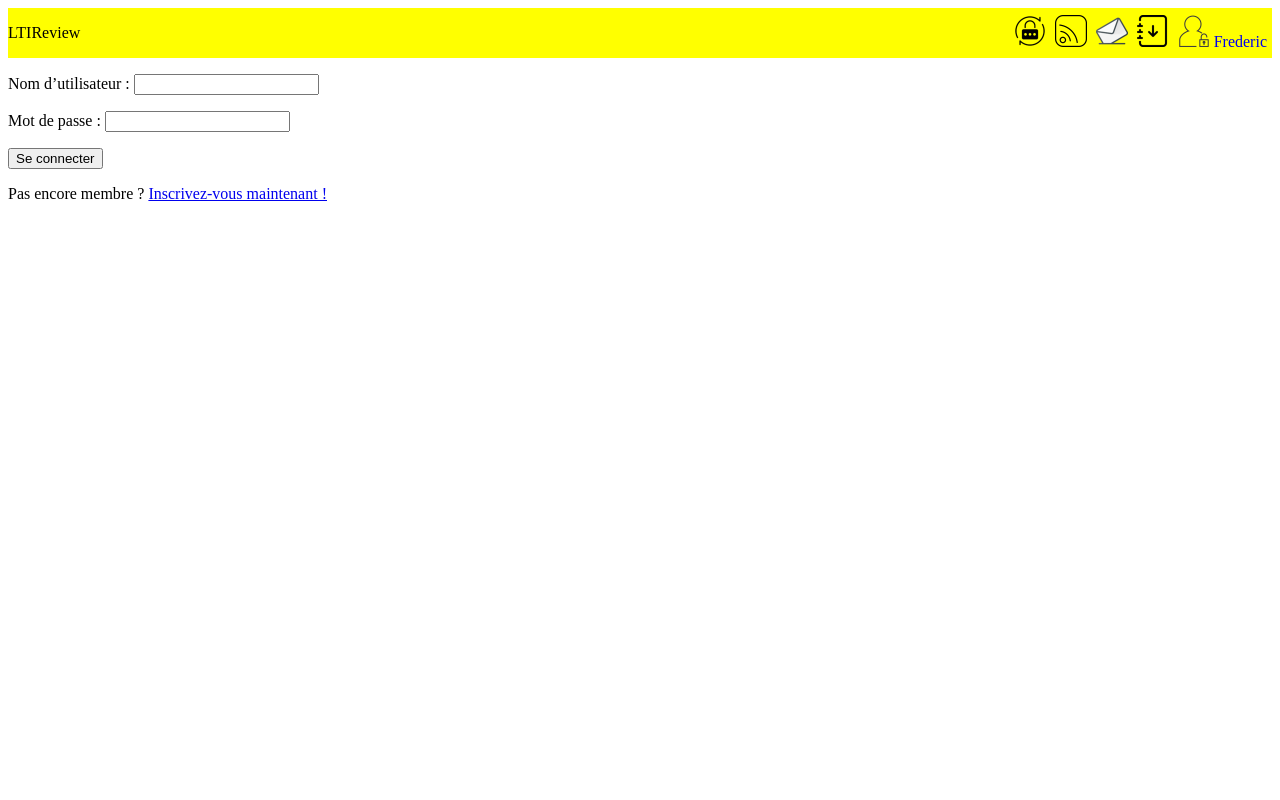
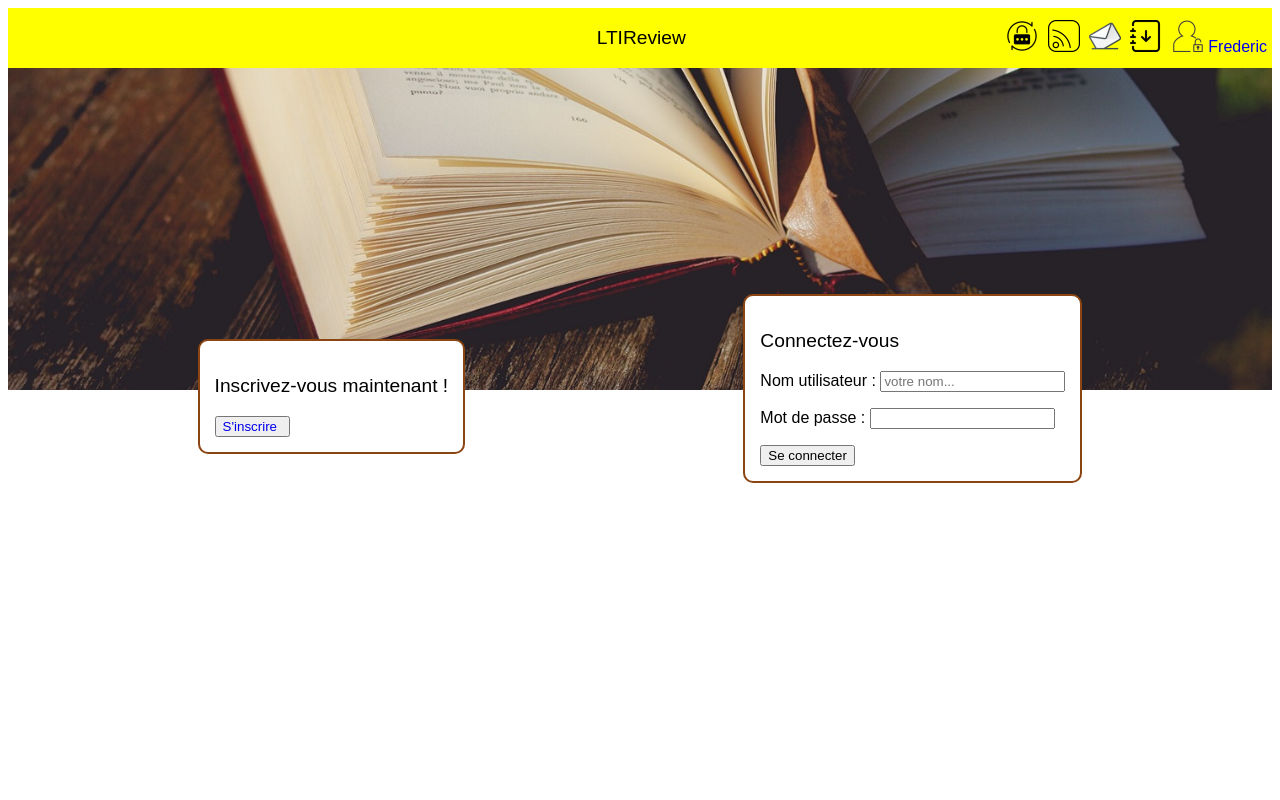
Before and after one commit to FredericTNT/LITReview, a Django app: page / in a window 1280 px wide. Run offline with Django 4.2, Linux system fonts and the light colour scheme; a user stored in the database is signed in.

Commit message:
v1.2 Accueil utilisateurs

```diff
--- a/litreview/authentication/forms.py
+++ b/litreview/authentication/forms.py
@@ -5,8 +5,9 @@
 
 
 class LoginForm(forms.Form):
-    username = forms.CharField(max_length=63, label='Nom d’utilisateur')
-    password = forms.CharField(max_length=63, widget=forms.PasswordInput, label='Mot de passe')
+    username = forms.CharField(max_length=63, label="Nom utilisateur",
+                               widget=forms.TextInput(attrs={'placeholder': 'votre nom...'}))
+    password = forms.CharField(max_length=63, widget=forms.PasswordInput, label="Mot de passe")
 
 
 class SignupForm(UserCreationForm):
--- a/litreview/authentication/templates/authentication/login.html
+++ b/litreview/authentication/templates/authentication/login.html
@@ -1,10 +1,21 @@
 {% extends 'base.html' %}
+{% load static %}
 {% block content %}
-    <p>{{ message }}</p>
-    <form method="post">
-        {% csrf_token %}
-        {{ form.as_p }}
-        <button type="submit" >Se connecter</button>
-    </form>
-    <p>Pas encore membre ? <a href="{% url 'signup' %}">Inscrivez-vous maintenant !</a></p>
+    <div id="accueil">
+        <img src="{% static 'img/bandeau.jpg' %}" alt="livre" width="100%" height="auto">
+        <div id="login">
+            <div id="inscription">
+                <p id="titre-inscription">Inscrivez-vous maintenant !</p>
+                <button>
+                    <a class="bouton-href" href="{% url 'signup' %}">S'inscrire</a>
+                </button>
+            </div>
+            <form id="connexion" method="post">
+                <p id="titre-connexion">Connectez-vous</p>
+                {% csrf_token %}
+                {{ form.as_p }}
+                <button type="submit" >Se connecter</button>
+            </form>
+        </div>
+    </div>
 {% endblock %}
--- a/litreview/authentication/views.py
+++ b/litreview/authentication/views.py
@@ -2,7 +2,7 @@
 
 from django.conf import settings
 from django.shortcuts import render, redirect
-from django.contrib.auth import login, logout, authenticate
+from django.contrib.auth import login, authenticate
 from django.views.generic import View
 from . import forms
 
@@ -26,17 +26,23 @@
             if user is not None:
                 login(request, user)
                 return redirect(settings.LOGIN_REDIRECT_URL)
-        message = 'Identifiants invalides.'
+        message = 'Identifiants invalides'
         return render(request, self.template_name, context={'form': form, 'message': message})
 
 
-def signup_page(request):
-    form = forms.SignupForm()
-    if request.method == 'POST':
-        form = forms.SignupForm(request.POST)
+class SignupPageView(View):
+    template_name = 'authentication/signup.html'
+    form_class = forms.SignupForm
+
+    def get(self, request):
+        form = self.form_class()
+        return render(request, self.template_name, context={'form': form})
+
+    def post(self, request):
+        form = self.form_class(request.POST, request.FILES)
+        message = "Nom d'utilisateur ou mot de passe invalide"
         if form.is_valid():
             user = form.save()
-            # auto-login user
             login(request, user)
             return redirect(settings.LOGIN_REDIRECT_URL)
-    return render(request, 'authentication/signup.html', context={'form': form})
+        return render(request, self.template_name, context={'form': form, 'message': message})
--- a/litreview/critics/templates/critics/home.html
+++ b/litreview/critics/templates/critics/home.html
@@ -1,4 +1,4 @@
 {% extends 'base.html' %}
 {% block content %}
-    <p>Vous êtes connecté !</p>
+    <p>Hello world !</p>
 {% endblock content %}
--- a/litreview/critics/views.py
+++ b/litreview/critics/views.py
@@ -5,4 +5,5 @@
 
 @login_required
 def home(request):
-    return render(request, 'critics/home.html')
+    message = 'Vous êtes connectés !'
+    return render(request, 'critics/home.html', context={'message': message})
--- a/litreview/litreview/urls.py
+++ b/litreview/litreview/urls.py
@@ -27,6 +27,6 @@
     path('', authentication.views.LoginPageView.as_view(), name='login'),
     path('logout/', LogoutView.as_view(next_page='login'), name='logout'),
     path('pswchange/', PasswordChangeView.as_view(success_url='/home'), name='password_change'),
-    path('signup/', authentication.views.signup_page, name='signup'),
+    path('signup/', authentication.views.SignupPageView.as_view(), name='signup'),
     path('home/', critics.views.home, name='home'),
 ]
--- a/litreview/static/styles.css
+++ b/litreview/static/styles.css
@@ -1,5 +1,6 @@
 body {
     background: white;
+    font-family: sans-serif;
 }
 header {
     display: flex;
@@ -7,13 +8,55 @@
     align-items: center;
     background: yellow;
 }
-.errorlist {
-    margin-bottom: -10px;
-    color: red;
+#message {
+    width: 33%;
+    text-align: left;
+    margin-left: 5px;
+    padding: 5px;
+}
+#titre {
+    width: 33%;
+    text-align: center;
+    font-family: fantasy;
+    font-size: 120%;
+}
+nav {
+    width: 34%;
+    text-align: right;
+}
+#accueil{
+    position: relative;
+    width: 100%;
+}
+#login {
+    position: absolute;
+    top: 70%;
+    left: 0%;
+    width: 100%;
+    display: flex;
+    justify-content: space-between;
+    align-items: center;
+}
+#inscription {
+    border: 2px saddleBrown solid;
+    border-radius: 10px;
+    background: white;
+    padding: 15px;
+    margin-left: 15%;
+}
+#connexion {
+    border: 2px saddleBrown solid;
+    border-radius: 10px;
+    background: white;
+    padding: 15px;
+    margin-right: 15%;
+}
+#titre-connexion, #titre-inscription {
+    font-size: 120%;
 }
 a {
     margin-right: 5px;
 }
-.image {
+.image, .bouton-href {
     text-decoration: none;
 }
--- a/litreview/templates/base.html
+++ b/litreview/templates/base.html
@@ -8,27 +8,33 @@
 </head>
 <body>
     <header>
-    <p>LTIReview</p>
+        <p id="message">{{message}}</p>
+        <p id="titre">LTIReview</p>
+        <nav>
             {% if user.is_authenticated %}
-        <nav>
                 <a class="image" href="{% url 'password_change' %}">
-                <img src="{% static 'img/psw_change.png' %}" width="32px" height="32px" title="Changement mot de passe">
+                    <img src="{% static 'img/psw_change.png' %}" alt="changement mot de passe"
+                         width="32px" height="32px" title="Changement mot de passe">
                 </a>
                 <a class="image" href="#">
-                <img src="{% static 'img/flux.png' %}" width="32px" height="32px" title="Flux">
+                    <img src="{% static 'img/flux.png' %}" alt="flux"
+                         width="32px" height="32px" title="Flux">
                 </a>
                 <a class="image" href="#">
-                <img src="{% static 'img/post.png' %}" width="32px" height="32px" title="Posts">
+                    <img src="{% static 'img/post.png' %}" alt="posts"
+                         width="32px" height="32px" title="Posts">
                 </a>
                 <a class="image" href="#">
-                <img src="{% static 'img/abonnement.png' %}" width="32px" height="32px" title="Abonnements">
+                    <img src="{% static 'img/abonnement.png' %}" alt="abonnements"
+                         width="32px" height="32px" title="Abonnements">
                 </a>
                 <a class="image" href="{% url 'logout' %}">
-                <img src="{% static 'img/user_unlocked.png' %}" width="32px" height="32px" title="Déconnexion">
+                    <img src="{% static 'img/user_unlocked.png' %}" alt="déconnexion"
+                         width="32px" height="32px" title="Déconnexion">
                     {{user}}
                 </a>
+            {% endif %}
         </nav>
-    {% endif %}
     </header>
     {% block content %}{% endblock content %}
 </body>
```
Also changed, not shown: litreview/authentication/templates/authentication/signup.html (+5 -5 lines), litreview/authentication/validators.py (added, +11 -0 lines), litreview/litreview/settings.py (+6 -2 lines), litreview/db.sqlite3, litreview/media/BonhommeUML.png (added), litreview/media/Lecteur.jpg (added), litreview/static/img/bandeau.jpg (added). Lines whose indentation alone changed are shown as unchanged.
